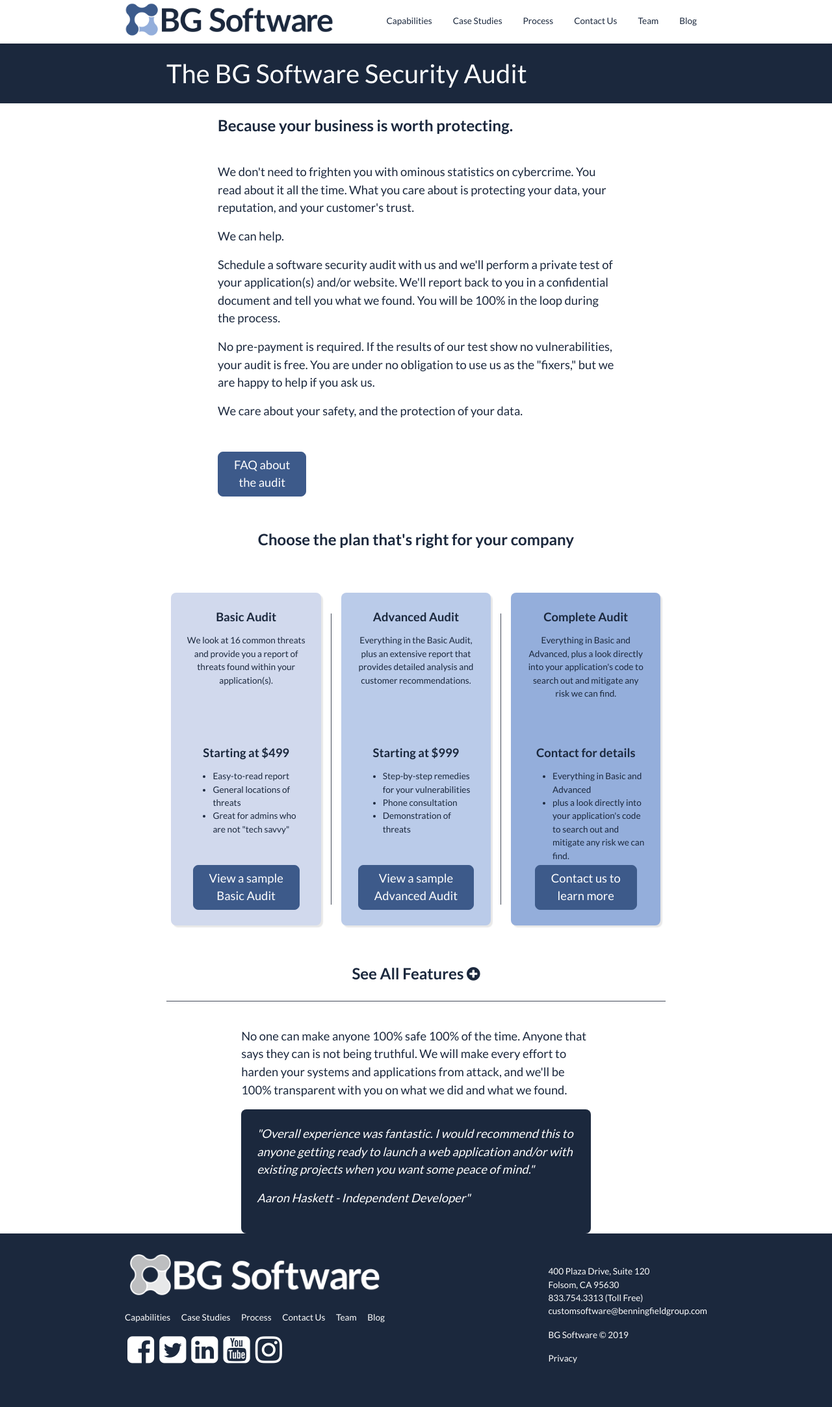
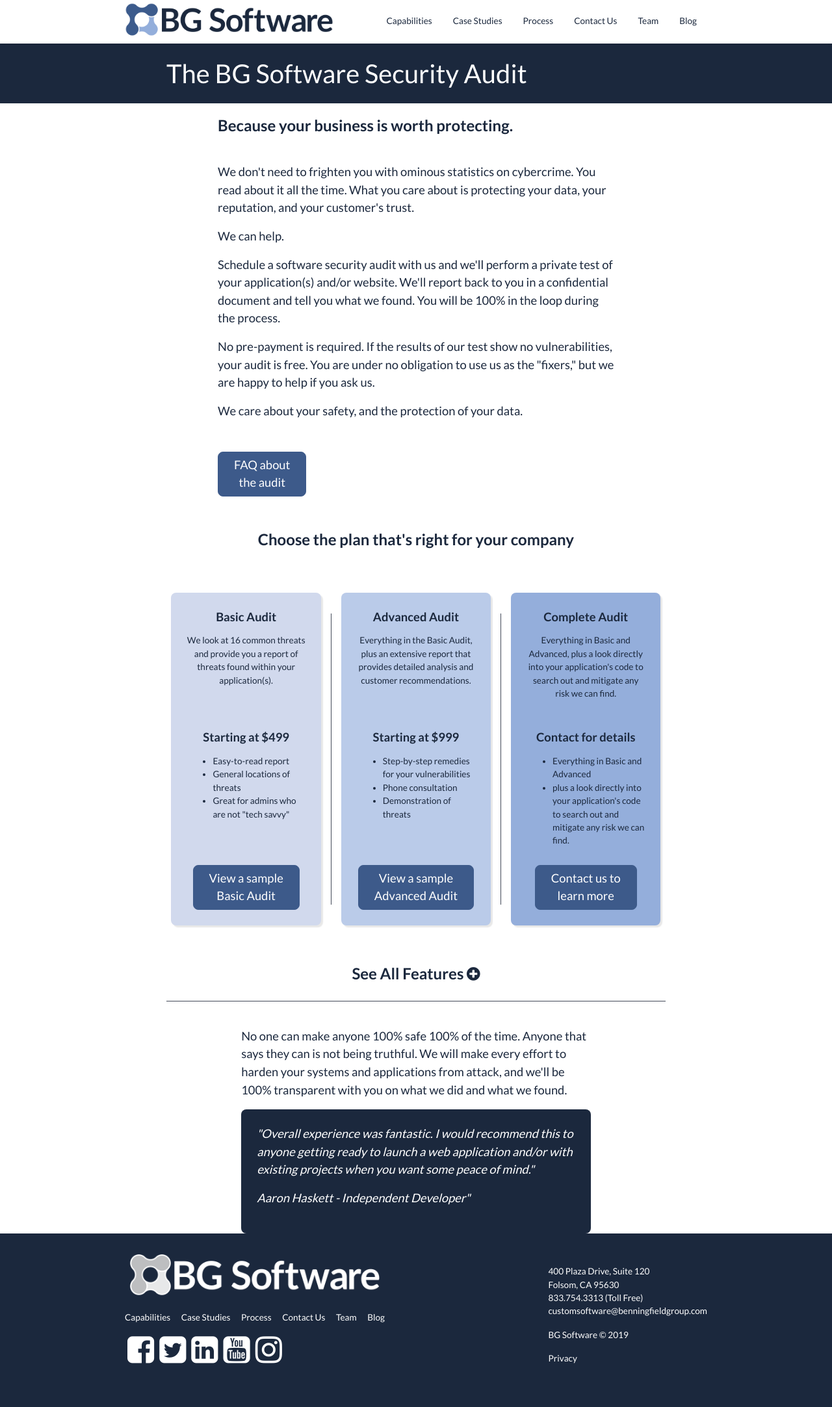
Before and after one commit to bgsoftware/company-site, a Jekyll site: the page built from security/audit.html, in a window 1280 px wide. Shown: the whole page at 65% size. Built offline with Jekyll 4.4.1, drawn with Linux system fonts in a browser that asks for light colours; comment, search, counter and statistics services are not loaded.

Commit message:
Update heights in _sass/components/_security-audit.scss

```diff
--- a/_sass/components/_security-audit.scss
+++ b/_sass/components/_security-audit.scss
@@ -65,8 +65,12 @@
     margin: auto;
   }
 
-  .security-audit-card__block-one, .security-audit-card__block-two {
-    height: 45%;
+  .security-audit-card__block-one {
+    height: 40%;
+  }
+
+  .security-audit-card__block-two {
+    height: 50%;
   }
 
   .security-audit-card__block-three {
```
